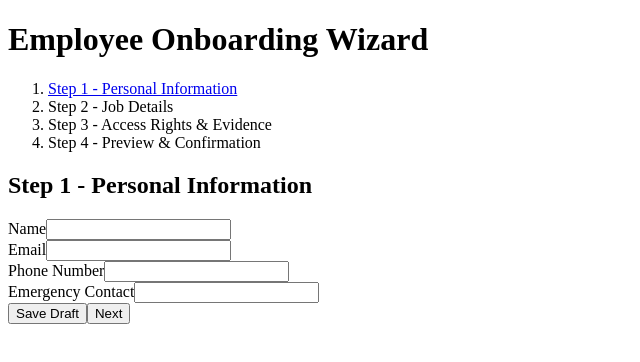
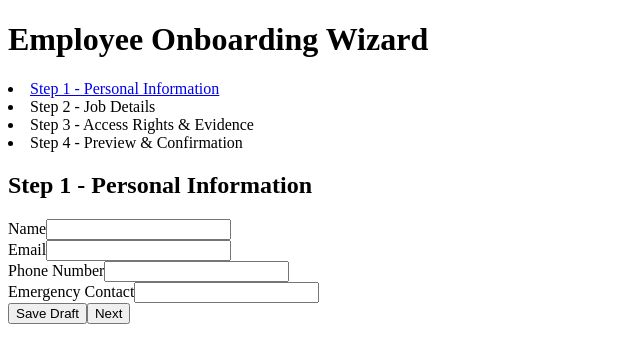
Before and after one commit to birugh/vue-form-wizard, a Vue app: page /onboarding/step-1 in a window 1280 px wide. Shown: the top 362 px of the page, without its empty margins (0-640 px from the left). Built offline with nearby package versions, Linux system fonts and the light colour scheme.

Commit message:
fix: step state

```diff
--- a/src/components/wizard/WizardLayout.vue
+++ b/src/components/wizard/WizardLayout.vue
@@ -1,8 +1,17 @@
 <script setup>
+import { useOnboardingStore } from '@/stores/onboarding.store'
 import { useRouter, useRoute } from 'vue-router'
 
 const router = useRouter()
 const route = useRoute()
+const store = useOnboardingStore()
+
+const steps = [
+  { label: 'Personal Information', path: '/onboarding/step-1', step: 1 },
+  { label: 'Job Details', path: '/onboarding/step-2', step: 2 },
+  { label: 'Access Rights & Evidence', path: '/onboarding/step-3', step: 3 },
+  { label: 'Preview & Confirmation', path: '/onboarding/preview', step: 4 },
+]
 
 function goNext() {
   //
@@ -29,12 +38,15 @@ function submit() {
     </header>
 
     <nav>
-      <ol>
-        <li><router-link to="/onboarding/step-1">Step 1 - Personal Information</router-link></li>
-        <li>Step 2 - Job Details</li>
-        <li>Step 3 - Access Rights & Evidence</li>
-        <li>Step 4 - Preview & Confirmation</li>
-      </ol>
+      <li v-for="s in steps" :key="s.step">
+        <router-link v-if="store.maxStepReached >= s.step" :to="s.path">
+          Step {{ s.step }} - {{ s.label }}
+        </router-link>
+
+        <span v-else class="disabled">
+          Step {{ s.step }} - {{ s.label }}
+        </span>
+      </li>
     </nav>
 
     <main>
--- a/src/router/index.js
+++ b/src/router/index.js
@@ -4,6 +4,7 @@ import Step2Job from '@/views/onboarding/Step2Job.vue'
 import Step3Access from '@/views/onboarding/Step3Access.vue'
 import Step4Preview from '@/views/onboarding/Step4Preview.vue'
 import WizardLayout from '@/components/wizard/WizardLayout.vue'
+import { useOnboardingStore } from '@/stores/onboarding.store'
 
 const routes = [
   {
@@ -14,10 +15,18 @@ const routes = [
     path: '/onboarding',
     component: WizardLayout,
     children: [
-      { path: 'step-1', component: Step1Personal },
-      { path: 'step-2', component: Step2Job },
-      { path: 'step-3', component: Step3Access },
-      { path: 'preview', component: Step4Preview },
+      {
+        path: 'step-1', component: Step1Personal,
+      },
+      {
+        path: 'step-2', component: Step2Job, meta: { requiresOnboardingId: true },
+      },
+      {
+        path: 'step-3', component: Step3Access, meta: { requiresOnboardingId: true },
+      },
+      {
+        path: 'preview', component: Step4Preview, meta: { requiresOnboardingId: true },
+      },
     ],
   },
 ]
@@ -27,4 +36,18 @@ const router = createRouter({
   routes,
 })
 
+router.beforeEach((to, from, next) => {
+  const onboardingStore = useOnboardingStore()
+
+  if (
+    to.matched.some(route => route.meta.requiresOnboardingId) &&
+    !onboardingStore.onboardingId
+  ) {
+    next('/onboarding/step-1')
+  } else {
+    next()
+  }
+})
+
+
 export default router
--- a/src/stores/onboarding.store.js
+++ b/src/stores/onboarding.store.js
@@ -3,6 +3,7 @@ import { defineStore } from 'pinia'
 export const useOnboardingStore = defineStore('onboarding', {
   state: () => ({
     onboardingId: localStorage.getItem('onboarding_id'),
+    maxStepReached: 1,
     step1Completed: false,
   }),
   actions: {
--- a/src/views/onboarding/Step1Personal.vue
+++ b/src/views/onboarding/Step1Personal.vue
@@ -29,6 +29,7 @@ const step1Schema = yup.object({
 const {
     handleSubmit,
     setValues,
+    values,
     errors,
     // meta,
 
@@ -72,12 +73,12 @@ const isValid = ref(false)
 async function saveDraft() {
     // if (!validateStep1()) return
 
-    if (store.onboardingId) return
+    if (!store.onboardingId) return
 
     try {
         isSaving.value = true
-        const { result } = await createDraft(form)
-        store.setOnboardingId(result.data.id)
+        const result = await createDraft(values)
+        store.setOnboardingId(result.data.data.id)
         store.step1Completed = true
     } catch (err) {
         console.error(err)
@@ -106,14 +107,28 @@ async function saveDraft() {
 //     if (!validateStep1()) return
 //     router.push('/onboarding/step-2')
 // }
-const goNext = handleSubmit(() => {
+const goNext = handleSubmit(async () => {
+    if (!store.onboardingId) {
+
+        try {
+            const result = await createDraft(values)
+            store.setOnboardingId(result.data.data.id)
+            store.step1Completed = true
+        } catch (err) {
+            console.error(err)
+        }
+    }
+    store.maxStepReached = Math.max(store.maxStepReached, 2)
     router.push('/onboarding/step-2')
+
 })
 
 
 onMounted(async () => {
     try {
-        if (store.onboardingId) return
+        console.log(store.onboardingId);
+        if (!store.onboardingId) return
+
         const onboarding = await loadOnboardingData(store.onboardingId)
 
         if (onboarding.personal_information) {
--- a/src/views/onboarding/Step2Job.vue
+++ b/src/views/onboarding/Step2Job.vue
@@ -92,6 +92,7 @@ async function saveDraft() {
 // === NAVIGATION ===
 const goNext = handleSubmit(async () => {
     await saveDraft()
+    store.maxStepReached = Math.max(store.maxStepReached, 3)
     router.push('/onboarding/step-3')
 })
 
--- a/src/views/onboarding/Step3Access.vue
+++ b/src/views/onboarding/Step3Access.vue
@@ -126,6 +126,7 @@ const saveDraft = async () => {
 
 const goNext = handleSubmit(async () => {
     await saveDraft()
+    store.maxStepReached = Math.max(store.maxStepReached, 4)
     router.push('/onboarding/preview')
 })
 
```
Also changed, not shown: src/layouts/LoginLayout.vue (added, +9 -0 lines).
